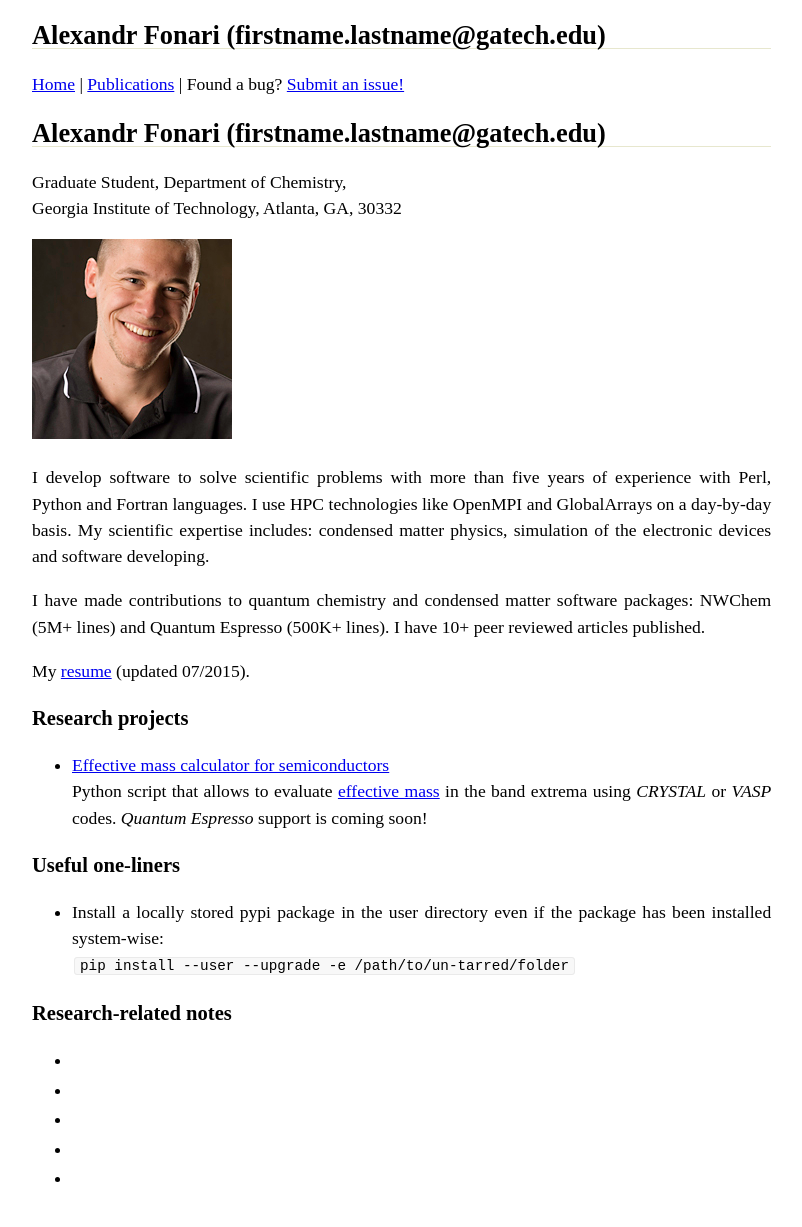
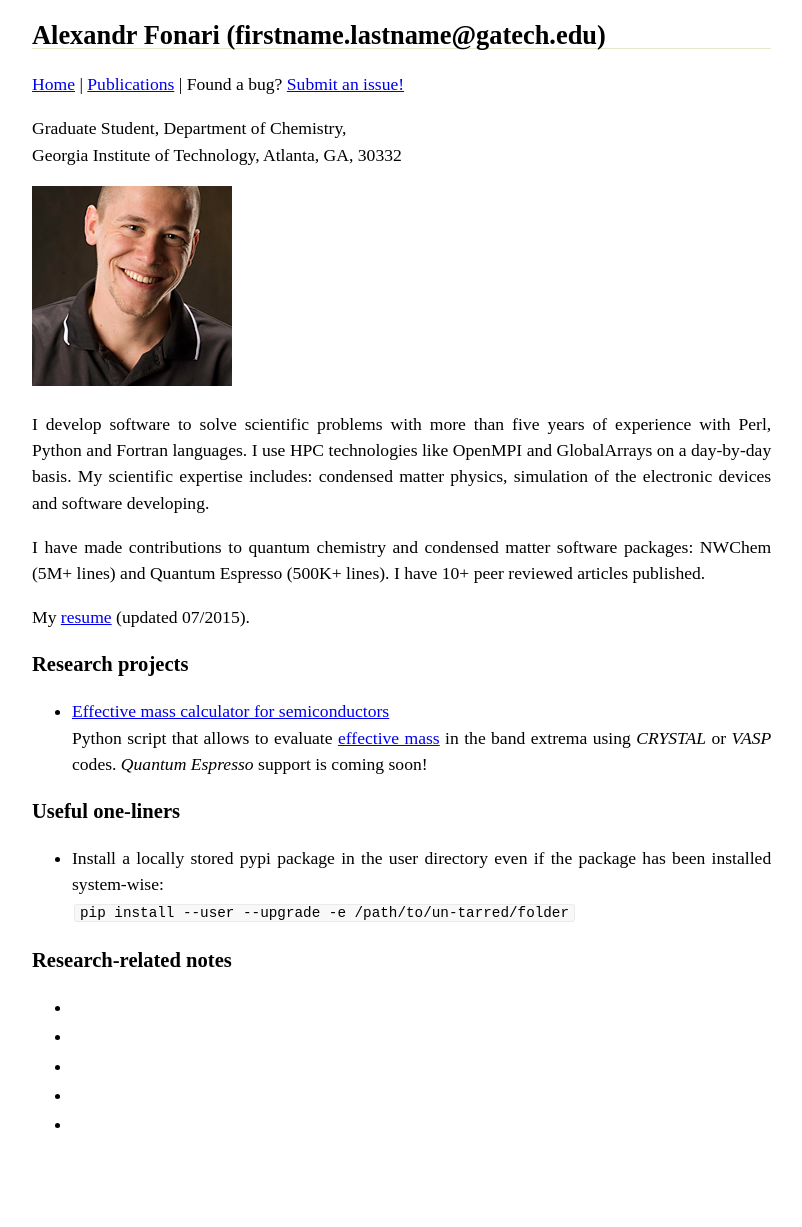
Before and after one commit to afonari/afonari.github.io, a Jekyll site: the page built from index.md, in a window 1280 px wide. Shown: the whole page, without its empty margins (56-858 px from the left). Built offline with Jekyll 4.4.1, drawn with Linux system fonts in a browser that asks for light colours; Markdown is read by kramdown in place of the engine named in the settings; after the commit the page ends 1173 px from its top, so only the background shows below that.

Commit message:
update index

```diff
--- a/index.md
+++ b/index.md
@@ -3,7 +3,6 @@ layout: default
 title: Alexandr Fonari
 ---
 
-## Alexandr Fonari (firstname.lastname@gatech.edu)
 Graduate Student, Department of Chemistry,
 Georgia Institute of Technology, Atlanta, GA, 30332
 
```
